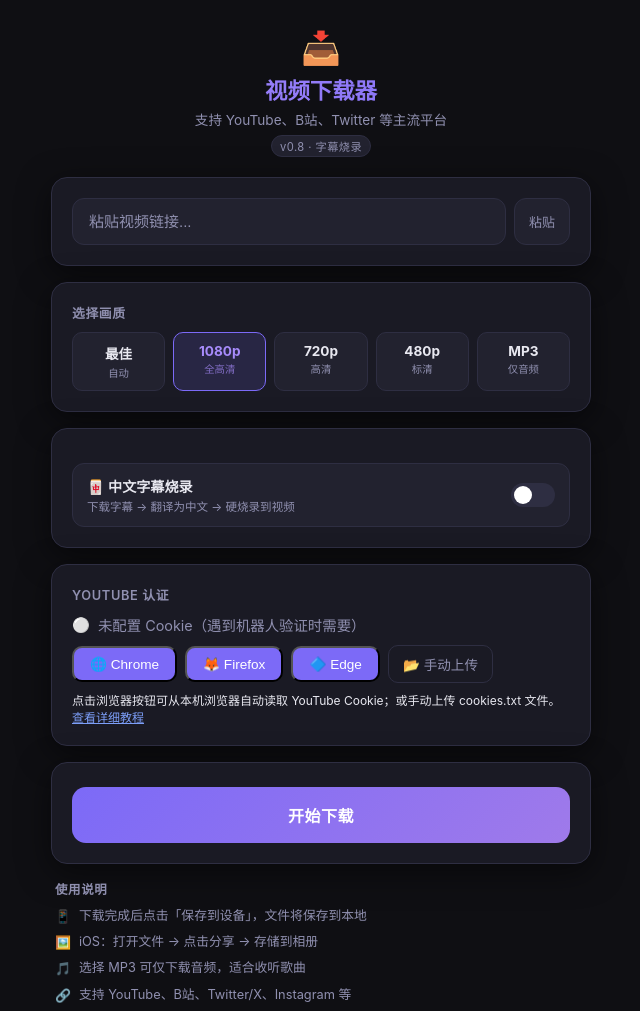
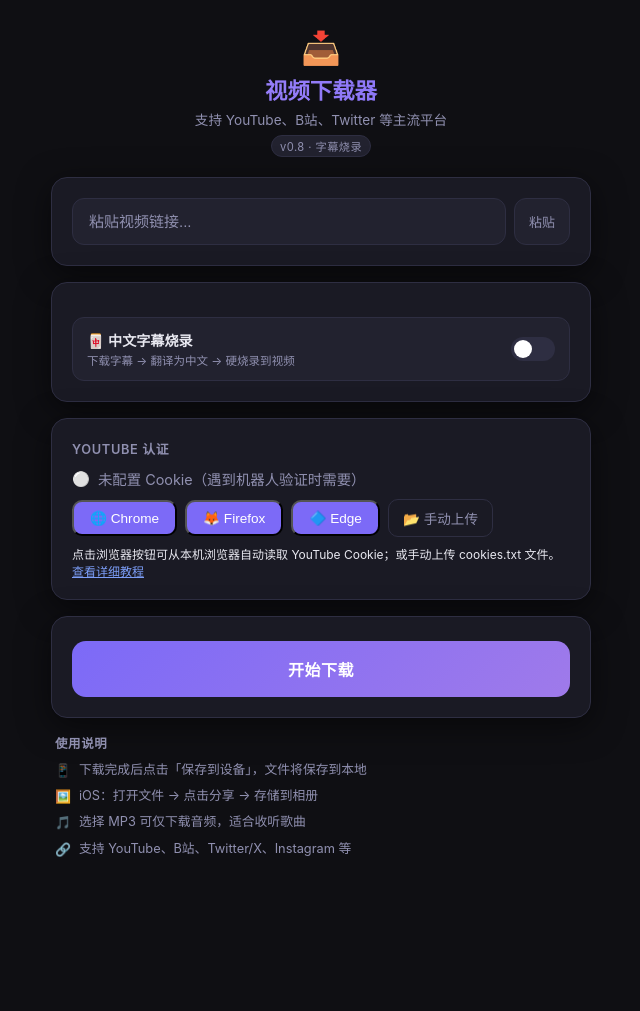
Before and after one commit to Zeo0811/toys, a Flask app: page / in a window 1280 px wide. Shown: the whole page, without its empty margins (319-959 px from the left). After the commit the page ends 857 px from the top, so only its background shows below. Run offline with Flask 3, Linux system fonts and the light colour scheme; data that the repository does not hold is empty; some libraries are stand-ins or nearby versions.

Commit message:
feat: 移除画质选择，默认最高清
- 删除画质选择卡片及相关 CSS/JS
- selectedQuality 固定为 'best'（自动选取最高可用画质）

Co-Authored-By: Claude Sonnet 4.6 <noreply@anthropic.com>

```diff
--- a/templates/index.html
+++ b/templates/index.html
@@ -167,7 +167,7 @@
       margin-top: 3px;
     }
 
-    /* ── Quality Selector ── */
+    /* ── Section Label (cookie/history) ── */
     .section-label {
       font-size: .8rem;
       color: var(--text2);
@@ -176,44 +176,6 @@
       text-transform: uppercase;
       margin-bottom: 10px;
     }
-
-    .quality-grid {
-      display: grid;
-      grid-template-columns: repeat(5, 1fr);
-      gap: 8px;
-    }
-
-    .q-btn {
-      background: var(--surface2);
-      border: 1.5px solid var(--border);
-      border-radius: 10px;
-      padding: 10px 4px;
-      text-align: center;
-      cursor: pointer;
-      transition: all .2s;
-      user-select: none;
-    }
-
-    .q-btn .qlabel {
-      font-size: .85rem;
-      font-weight: 700;
-      display: block;
-    }
-
-    .q-btn .qsub {
-      font-size: .65rem;
-      color: var(--text2);
-      display: block;
-      margin-top: 2px;
-    }
-
-    .q-btn.active {
-      background: rgba(124,106,247,.15);
-      border-color: var(--accent);
-      color: var(--accent2);
-    }
-
-    .q-btn.active .qsub { color: var(--accent2); opacity: .7; }
 
     /* ── Download Button ── */
     #btn-download {
@@ -557,32 +519,6 @@
   <div id="error-wrap"></div>
 </div>
 
-<!-- 画质选择卡片 -->
-<div class="card">
-  <div class="section-label">选择画质</div>
-  <div class="quality-grid">
-    <div class="q-btn" data-q="best">
-      <span class="qlabel">最佳</span>
-      <span class="qsub">自动</span>
-    </div>
-    <div class="q-btn active" data-q="1080p">
-      <span class="qlabel">1080p</span>
-      <span class="qsub">全高清</span>
-    </div>
-    <div class="q-btn" data-q="720p">
-      <span class="qlabel">720p</span>
-      <span class="qsub">高清</span>
-    </div>
-    <div class="q-btn" data-q="480p">
-      <span class="qlabel">480p</span>
-      <span class="qsub">标清</span>
-    </div>
-    <div class="q-btn" data-q="audio">
-      <span class="qlabel">MP3</span>
-      <span class="qsub">仅音频</span>
-    </div>
-  </div>
-</div>
 
 <!-- 字幕烧录选项 -->
 <div class="card" id="card-subtitle">
@@ -676,7 +612,7 @@
 
 <script>
   // ── 状态 ──
-  let selectedQuality = '1080p';
+  const selectedQuality = 'best';
   let currentJobId = null;
   let sseSource = null;
   let infoTimer = null;
@@ -708,23 +644,6 @@
     subtitleToggle.classList.toggle('active', subtitleCheck.checked);
   });
 
-  // ── 画质选择 ──
-  document.querySelectorAll('.q-btn').forEach(btn => {
-    btn.addEventListener('click', () => {
-      document.querySelectorAll('.q-btn').forEach(b => b.classList.remove('active'));
-      btn.classList.add('active');
-      selectedQuality = btn.dataset.q;
-      // 音频模式禁用字幕烧录
-      const isAudio = selectedQuality === 'audio';
-      subtitleCheck.disabled = isAudio;
-      subtitleToggle.style.opacity = isAudio ? '0.4' : '1';
-      subtitleToggle.style.cursor = isAudio ? 'not-allowed' : 'pointer';
-      if (isAudio) {
-        subtitleCheck.checked = false;
-        subtitleToggle.classList.remove('active');
-      }
-    });
-  });
 
   // ── 粘贴 ──
   btnPaste.addEventListener('click', async () => {
```
